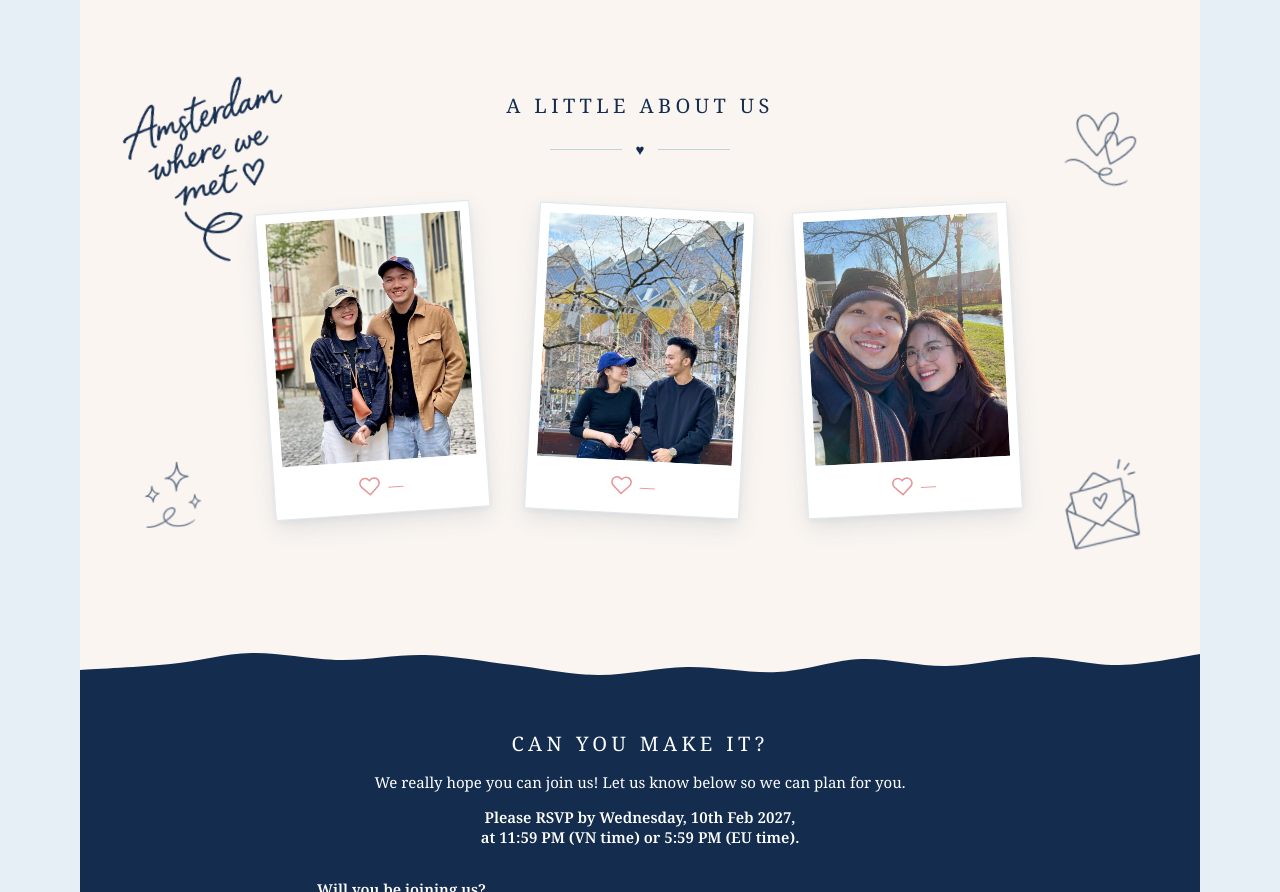
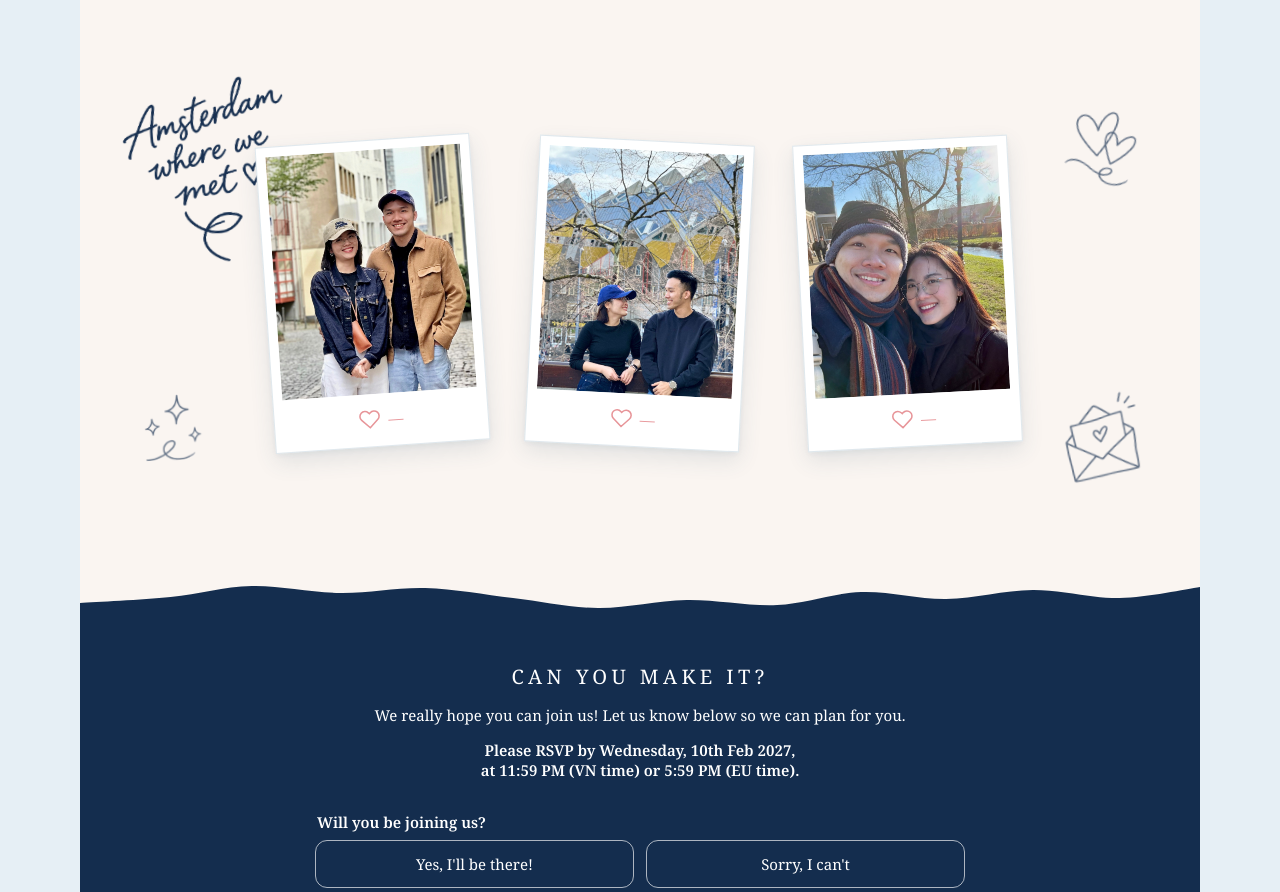
Before and after one commit to linhthangwedding/linhthangwedding.github.io, a plain HTML site: page index.html in a window 1280 px wide. Shown: the part 1419-2311 px from the top of the page. Drawn offline with Linux system fonts and the light colour scheme.

Commit message:
Remove the story heading and heart divider

```diff
--- a/index.html
+++ b/index.html
@@ -226,9 +226,6 @@
   </section>
 
   <section class="story-section" id="story">
-    <p class="section-kicker" data-i18n="storyTitle">A LITTLE ABOUT US</p>
-    <div class="ornament dark"><span></span><i>♥</i><span></span></div>
-
     <figure class="story-origin">
       <span class="story-origin-art" aria-hidden="true"></span>
       <figcaption class="sr-only" data-i18n="storyOrigin">Amsterdam — where we met</figcaption>
```
